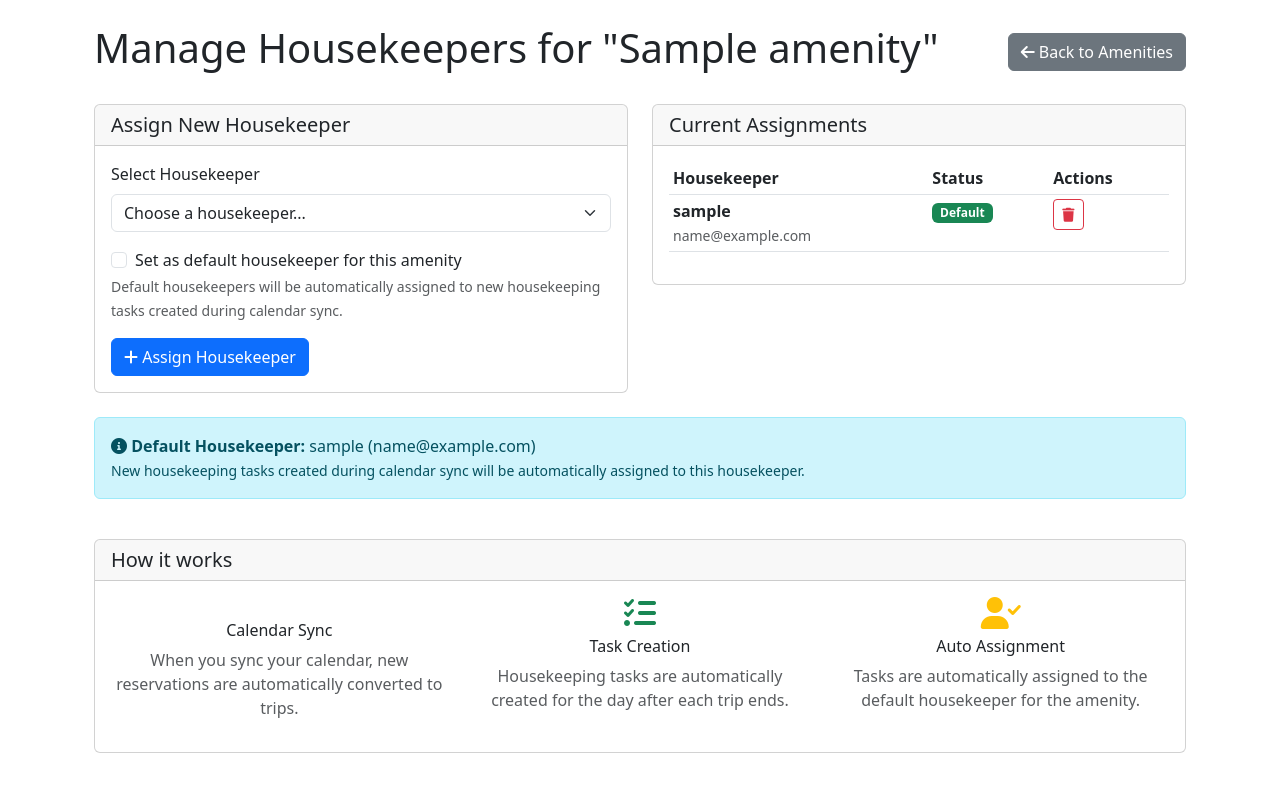
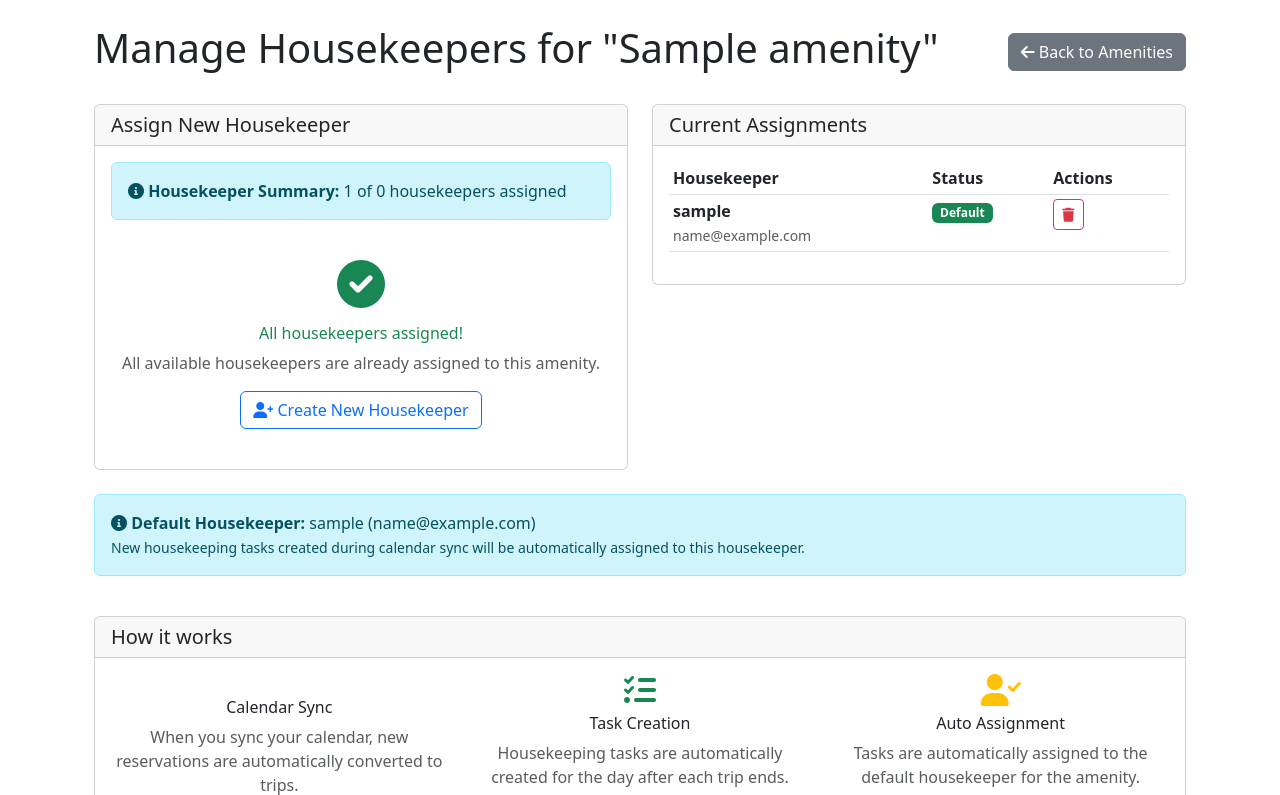
Before and after one commit to 32bit-s-r-o/guest-registration-system, a Flask app: page /admin/amenities/1/housekeepers in a window 1280 px wide. Shown: the part 56-851 px from the top of the page. Run offline with Flask 3, Linux system fonts and the light colour scheme; a user stored in the database is signed in; tables that the repository leaves empty hold one stand-in row (values such as "Sample post").

Commit message:
Enhance user creation and admin templates
- Update the `new_user` function in `app.py` to pre-fill the user role based on a query parameter, improving user experience during account creation.
- Modify the `new_user.html` template to reflect the selected role dynamically, ensuring a smoother user interface.
- Add a summary section in the `amenity_housekeepers.html` template to display the number of assigned housekeepers, enhancing visibility for admin users.
- Implement logic to handle cases where all housekeepers are assigned, providing an option to create new housekeepers directly from the interface.

```diff
--- a/app.py
+++ b/app.py
@@ -2789,7 +2789,9 @@
         flash(_('User created successfully!'), 'success')
         return redirect(url_for('admin_users'))
 
-    return render_template('admin/new_user.html')
+    # Get role from query parameter for pre-filling
+    default_role = request.args.get('role', 'admin')
+    return render_template('admin/new_user.html', default_role=default_role)
 
 @app.route('/admin/users/<int:user_id>')
 @login_required
--- a/templates/admin/amenity_housekeepers.html
+++ b/templates/admin/amenity_housekeepers.html
@@ -22,16 +22,30 @@
                     <h5 class="mb-0">{{ _('Assign New Housekeeper') }}</h5>
                 </div>
                 <div class="card-body">
+                    <!-- Summary -->
+                    <div class="alert alert-info mb-3">
+                        <i class="fas fa-info-circle"></i>
+                        <strong>{{ _('Housekeeper Summary:') }}</strong>
+                        {{ _('%(assigned)s of %(total)s housekeepers assigned',
+                        assigned=assigned_housekeeper_ids|length, total=housekeepers|length) }}
+                    </div>
+
+                    {% set available_housekeepers = [] %}
+                    {% for housekeeper in housekeepers %}
+                    {% if housekeeper.id not in assigned_housekeeper_ids %}
+                    {% set _ = available_housekeepers.append(housekeeper) %}
+                    {% endif %}
+                    {% endfor %}
+
+                    {% if available_housekeepers %}
                     <form method="POST" action="{{ url_for('assign_housekeeper_to_amenity', amenity_id=amenity.id) }}">
                         <div class="mb-3">
                             <label for="housekeeper_id" class="form-label">{{ _('Select Housekeeper') }}</label>
                             <select class="form-select" id="housekeeper_id" name="housekeeper_id" required>
                                 <option value="">{{ _('Choose a housekeeper...') }}</option>
-                                {% for housekeeper in housekeepers %}
-                                {% if housekeeper.id not in assigned_housekeeper_ids %}
+                                {% for housekeeper in available_housekeepers %}
                                 <option value="{{ housekeeper.id }}">{{ housekeeper.username }} ({{ housekeeper.email
                                     }})</option>
-                                {% endif %}
                                 {% endfor %}
                             </select>
                         </div>
@@ -51,6 +65,19 @@
                             <i class="fas fa-plus"></i> {{ _('Assign Housekeeper') }}
                         </button>
                     </form>
+                    {% else %}
+                    <div class="text-center py-4">
+                        <i class="fas fa-check-circle fa-3x text-success mb-3"></i>
+                        <h6 class="text-success">{{ _('All housekeepers assigned!') }}</h6>
+                        <p class="text-muted">{{ _('All available housekeepers are already assigned to this amenity.')
+                            }}</p>
+                        <div class="mt-3">
+                            <a href="{{ url_for('new_user') }}?role=housekeeper" class="btn btn-outline-primary">
+                                <i class="fas fa-user-plus"></i> {{ _('Create New Housekeeper') }}
+                            </a>
+                        </div>
+                    </div>
+                    {% endif %}
                 </div>
             </div>
         </div>
--- a/templates/admin/new_user.html
+++ b/templates/admin/new_user.html
@@ -18,8 +18,8 @@
         <div class="mb-3">
             <label for="role" class="form-label">{{ _('Role') }}</label>
             <select class="form-control" id="role" name="role">
-                <option value="admin">Admin</option>
-                <option value="housekeeper">Housekeeper</option>
+                <option value="admin" {% if default_role=='admin' %}selected{% endif %}>Admin</option>
+                <option value="housekeeper" {% if default_role=='housekeeper' %}selected{% endif %}>Housekeeper</option>
             </select>
         </div>
         <button type="submit" class="btn btn-primary">{{ _('Create User') }}</button>
```
Also changed, not shown: migrations/20250101_000002_1.2.0_add_amenity_system.sql, migrations/20250101_000003_1.3.0_add_calendar_system.sql, migrations/20250101_000004_1.4.0_add_amenity_housekeeper_system.sql.
